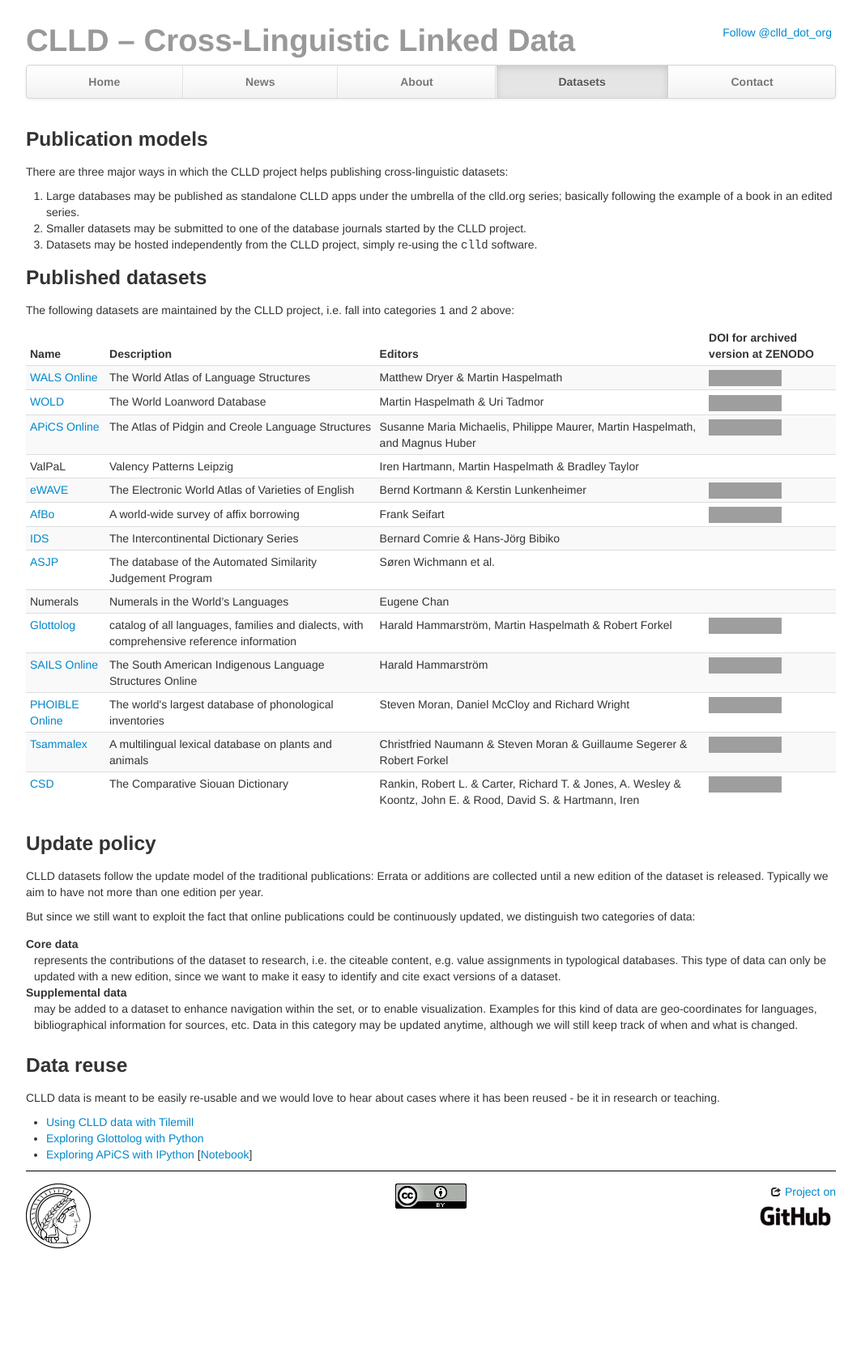
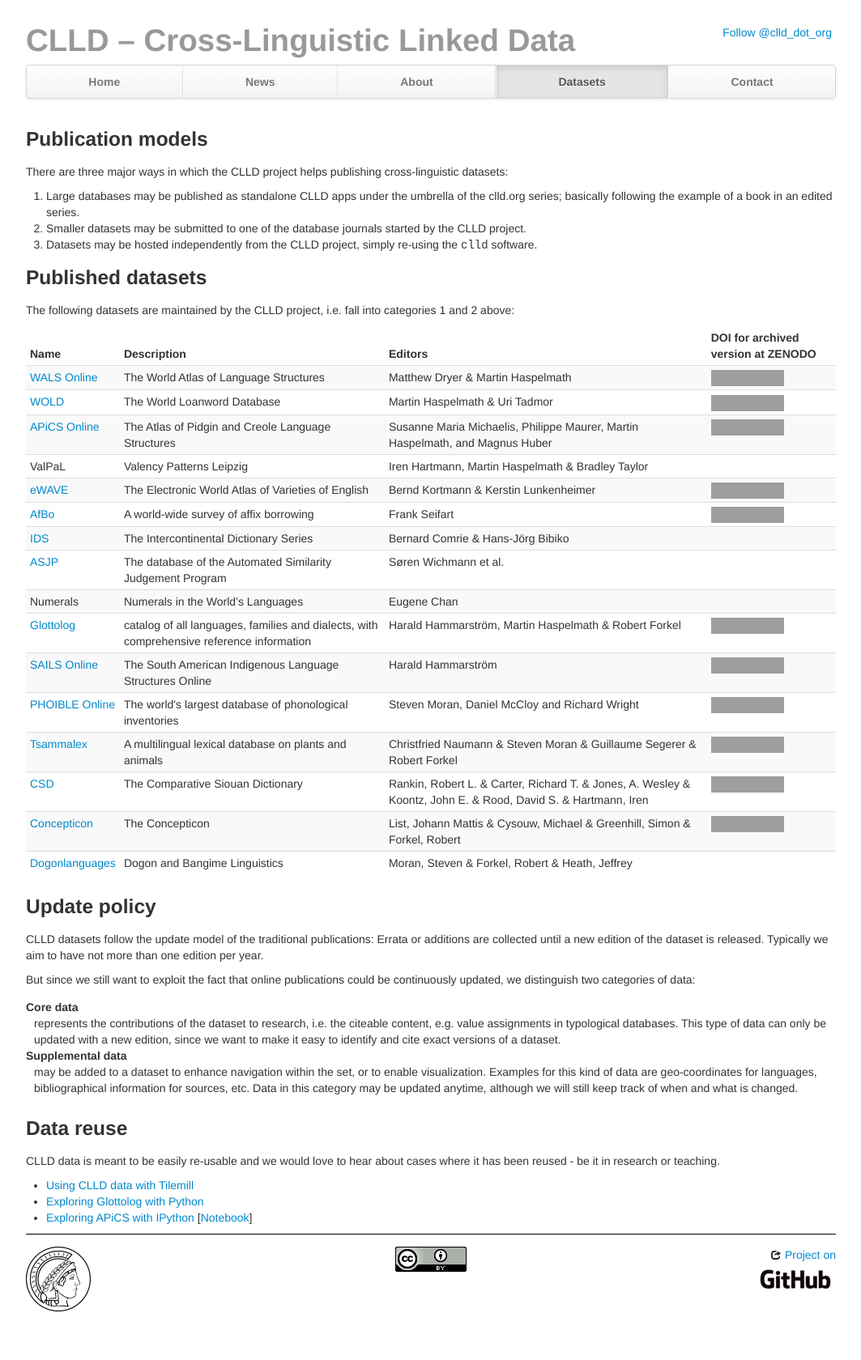
Before and after one commit to clld/clld.github.io, a Jekyll site: the page built from datasets.html, in a window 1280 px wide. Shown: the whole page at 81% size, without its empty margins (108-1171 px from the left). Built offline with Jekyll 4.4.1, drawn with Linux system fonts in a browser that asks for light colours; nearby versions of some CDN libraries; comment, search, counter and statistics services are not loaded; before the commit the page ends 1602 px from its top, so only the background shows below that; grey boxes are pictures that could not be loaded.

Commit message:
added datasets

```diff
--- a/datasets.html
+++ b/datasets.html
@@ -140,6 +140,21 @@ menu_item: datasets
                 <a href="https://doi.org/10.5281/zenodo.19782"><img src="https://zenodo.org/badge/DOI/10.5281/zenodo.19782.svg" alt="10.5281/zenodo.19782"></a>
             </td>
         </tr>
+        <tr>
+            <td><a href="http://concepticon.clld.org">Concepticon</a></td>
+            <td>The Concepticon</td>
+            <td>List, Johann Mattis &amp; Cysouw, Michael &amp; Greenhill, Simon &amp; Forkel, Robert</td>
+            <td>
+                <a href="https://doi.org/10.5281/zenodo.1193579"><img src="https://zenodo.org/badge/DOI/10.5281/zenodo.1193579.svg" alt="DOI"></a>
+            </td>
+        </tr>
+        <tr>
+            <td><a href="http://dogonlanguages.org/">Dogonlanguages</a></td>
+            <td>Dogon and Bangime Linguistics</td>
+            <td>Moran, Steven &amp; Forkel, Robert &amp; Heath, Jeffrey</td>
+            <td>
+            </td>
+        </tr>
     </tbody>
 </table>
 
```
